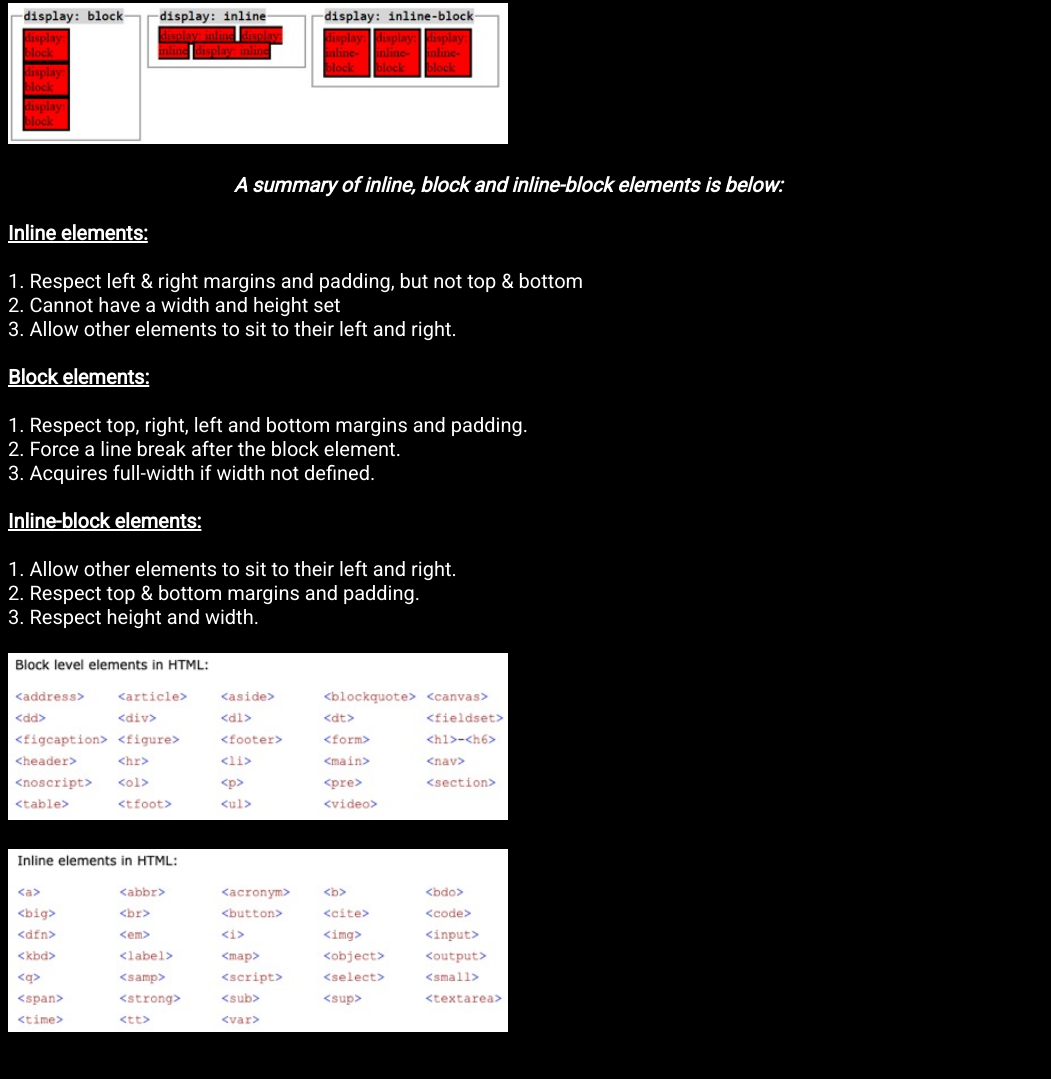
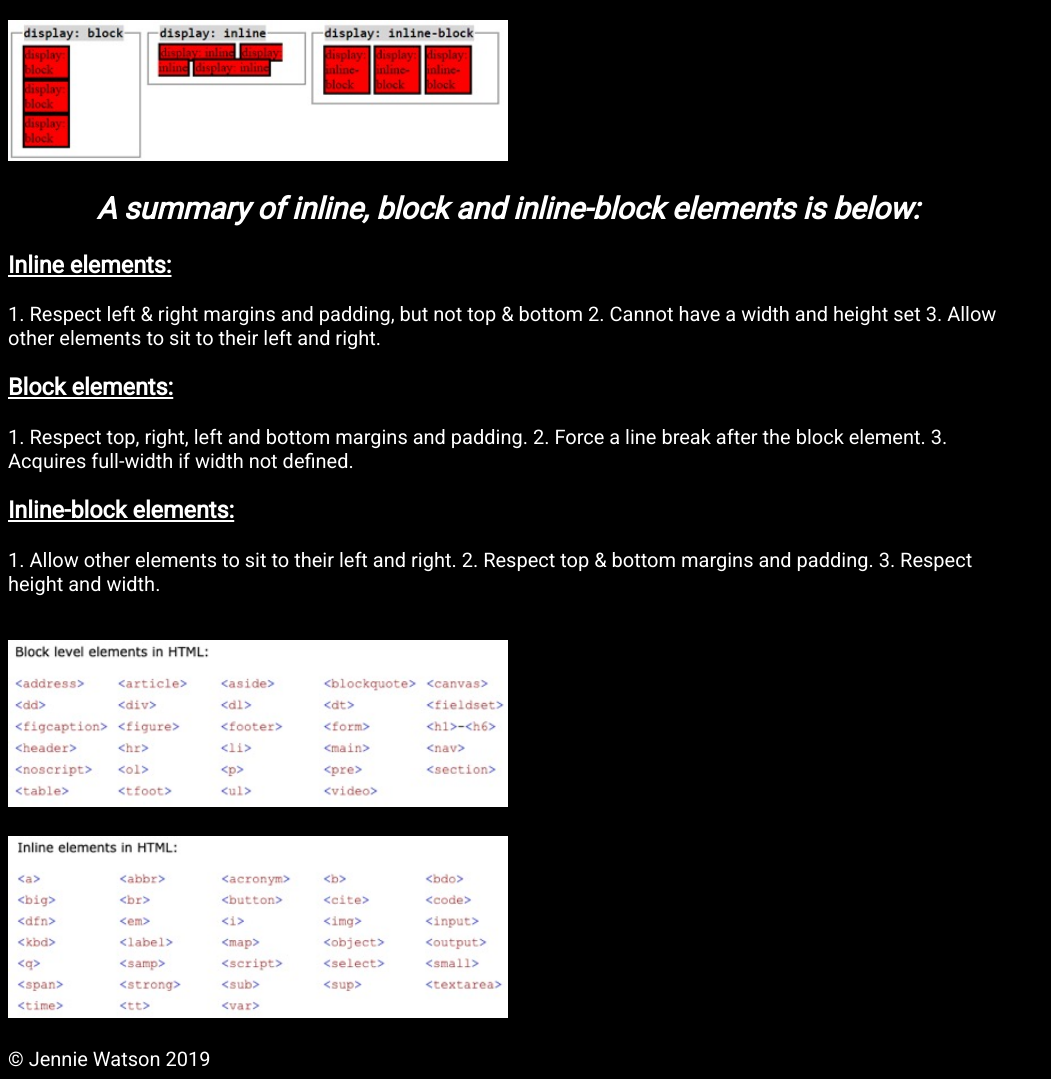
Before and after one commit to jennie-watson/jennie-watson.github.io, a plain HTML site: page sprint2-technical.html in a window 1280 px wide. Shown: the part 437-1516 px from the top of the page, without its empty margins (0-1051 px from the left). Before the commit the page ends 1482 px from the top, so only its background shows below. Drawn offline with Linux system fonts and the light colour scheme.

Commit message:
updated blog

```diff
--- a/sprint2-technical.html
+++ b/sprint2-technical.html
@@ -1,57 +1,47 @@
 <!DOCTYPE html>
 <html lang="en">
     <head>
-        <link rel="stylesheet" type="text/css" href="reset-stylesheet.css">
         <meta charset="UTF-8">
         <link rel="stylesheet" type="text/css" href="main.css">
         <link href="https://fonts.googleapis.com/css?family=Roboto" rel="stylesheet">
-        <script src="https://www.noupe.comdist/html5shiv.js"></script>
         <title>Sprint 2: Technical Blog</title>
     </head>
 
     <body id="techblog">
-        <br>
-        <h1 id="subheading !important"><strong><u>What does it mean to display inline vs inline-blocks?</u></strong></h1>
-        <br>
+            <h2 id="subheading !important"><strong><u>What does it mean to display inline vs inline-blocks?</u></strong></h2>
             <p>Web browsers treat every HTML element as a kind of box and this creates the structure of a web page. HTML elements can be split into two major categories which are block and inline elements. Some examples of block elements are the div, p and h1 tags. Block elements always stretch out horizontally as far to the sides as possible on a web page and always start on a new line. In other words, it ‘blocks’ all the space it gets in its line. You can add margins and padding on all four sides of any block element — top, right, left, and bottom.</p>
-        <br>
+
             <p>Inline elements (for example span, img and a) don’t have to start on a new line and only takes up the space that is necessary, so you can have multiple inline elements in the same line. You can add space to the left and right on an inline element, but you cannot add height to the top or bottom padding or margin of an inline element.</p>
-        <br>
+
             <p>However, sometimes you need the block and inline CSS display properties combined. That's where CSS display: inline-block value is beneficial. Inline-block elements are similar to inline elements, except they can have padding and margins added on all four sides. You have to specifically declare display: inline-block in your CSS code, and one common use for using inline-block is for creating navigation links horizontally.</p>
             <br>
-        <img src="/images/inline-block.jpg" alt="Example of display-block" height=20% width=50%>
+            <img src="images/inline-block.jpg" alt="Example of display-block" class="inline-block.jpg" height=20% width=50%>
+            <br>
+            <h2 id="subheading"><em>A summary of inline, block and inline-block elements is below:</em></h2>
+
+            <h3 id="subheading"><u>Inline elements:</u></h3>
+            1. Respect left & right margins and padding, but not top & bottom
+            2. Cannot have a width and height set
+            3. Allow other elements to sit to their left and right.</p>
+
+            <h3 id="subheading"><u>Block elements:</u></h3>
+            1. Respect top, right, left and bottom margins and padding.
+            2. Force a line break after the block element.
+            3. Acquires full-width if width not defined.</p>
+
+            <h3 id="subheading"><u>Inline-block elements:</u></h3>
+            1. Allow other elements to sit to their left and right.
+            2. Respect top & bottom margins and padding.
+            3. Respect height and width.</p>
+            <br>
+            <img src="images/block.jpg" alt="Block Tags" class="block.jpg" height=25% width=50%>
             <br>
             <br>
-        <h2 id="subheading"><em>A summary of inline, block and inline-block elements is below:</em></h2>
-        <br>
-        <h3 id="subheading"><u>Inline elements:</u></h3>
-        <br>
-        1. Respect left & right margins and padding, but not top & bottom
-        <br>
-        2. Cannot have a width and height set
-        <br>
-        3. Allow other elements to sit to their left and right.</p>
-        <br>
-        <h3 id="subheading"><u>Block elements:</u></h3>
-        <br>
-        1. Respect top, right, left and bottom margins and padding.
-        <br>
-        2. Force a line break after the block element.
-        <br>
-        3. Acquires full-width if width not defined.</p>
-        <br>
-        <h3 id="subheading"><u>Inline-block elements:</u></h3>
-        <br>
-        1. Allow other elements to sit to their left and right.
-        <br>
-        2. Respect top & bottom margins and padding.
-        <br>
-        3. Respect height and width.</p>
-        <br>
-
-        <img src="/images/block.jpg" alt="Block Tags" height=25% width=50%>
+            <img src="images/inline.jpg" alt="Inline Tags" class="inline.jpg" height=25% width=50%>
+        </body>
         <br>
         <br>
-        <img src="/images/inline.jpg" alt="Inline Tags" height=25% width=50%>
-    </body>
+        <footer>
+                © Jennie Watson 2019
+        </footer>
 </html>
```
Lines whose indentation alone changed are shown as unchanged.
